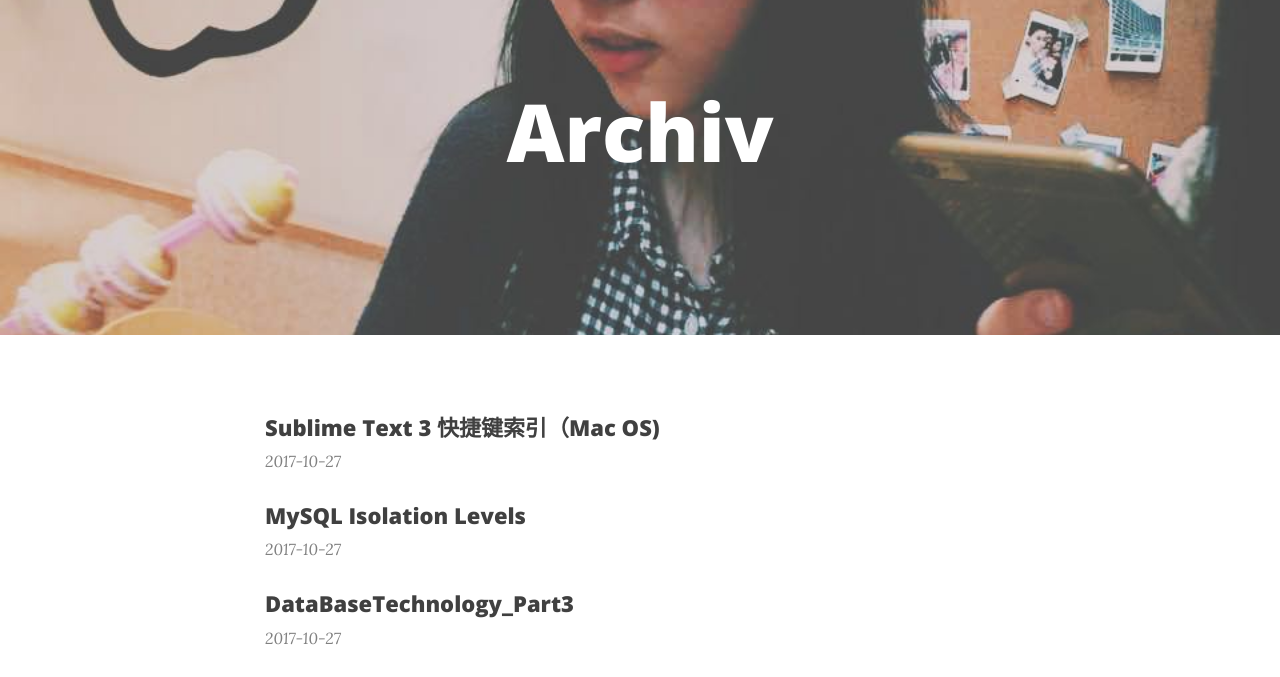
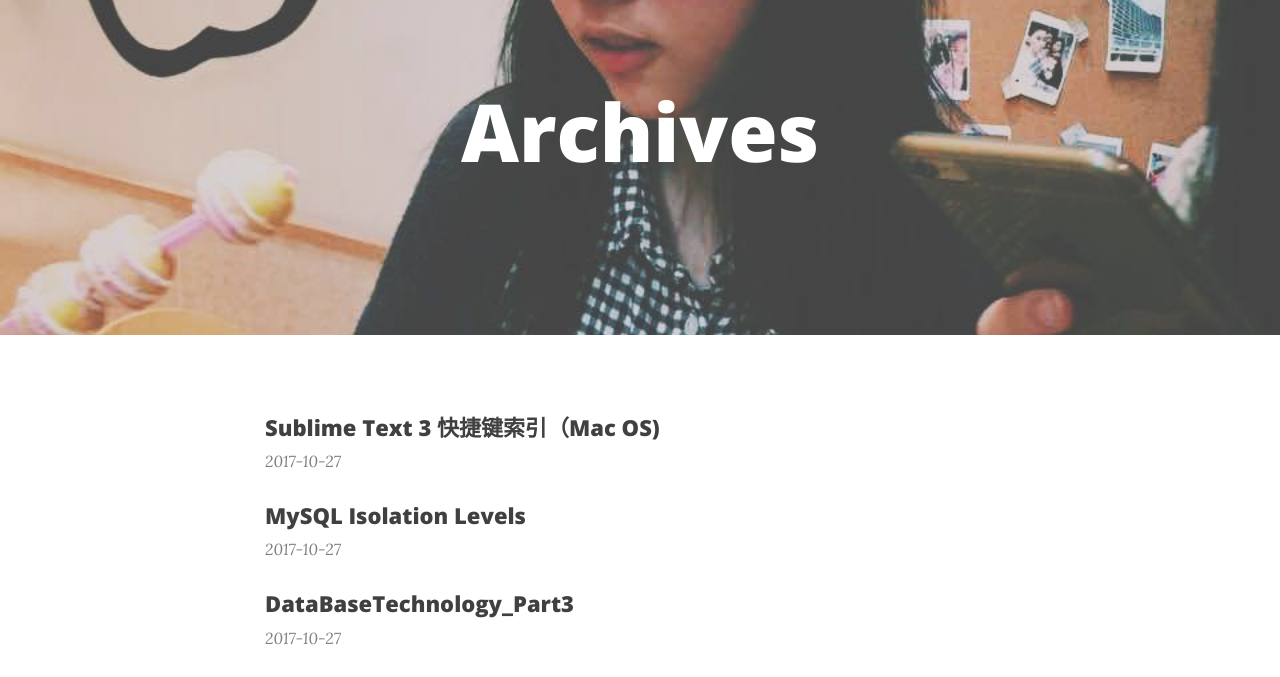
Before and after one commit to Chacha-Chen/Chacha-Chen.github.io_old, a plain HTML site: page archives/index.html in a window 1280 px wide. Shown: the part 63-740 px from the top of the page. Drawn offline with nearby package versions, Linux system fonts and the light colour scheme.

Commit message:
Site updated: 2017-10-27 22:49:10

```diff
--- a/archives/index.html
+++ b/archives/index.html
@@ -44,7 +44,7 @@
 
     <!-- Title -->
 
-    <title>Archiv - chacha</title>
+    <title>Archives - chacha</title>
 
     <!-- Bootstrap Core CSS -->
     <link href="//maxcdn.bootstrapcdn.com/bootstrap/3.3.6/css/bootstrap.min.css" rel="stylesheet"/>
@@ -155,7 +155,7 @@
         <div class="row">
             <div class="col-lg-8 col-lg-offset-2 col-md-10 col-md-offset-1">
                 <div class="site-heading">
-                    <h1>Archiv</h1>
+                    <h1>Archives</h1>
                 </div>
             </div>
         </div>
```
Also changed, not shown: archives/2017/10/index.html (+1 -1 lines), archives/2017/index.html (+1 -1 lines).
